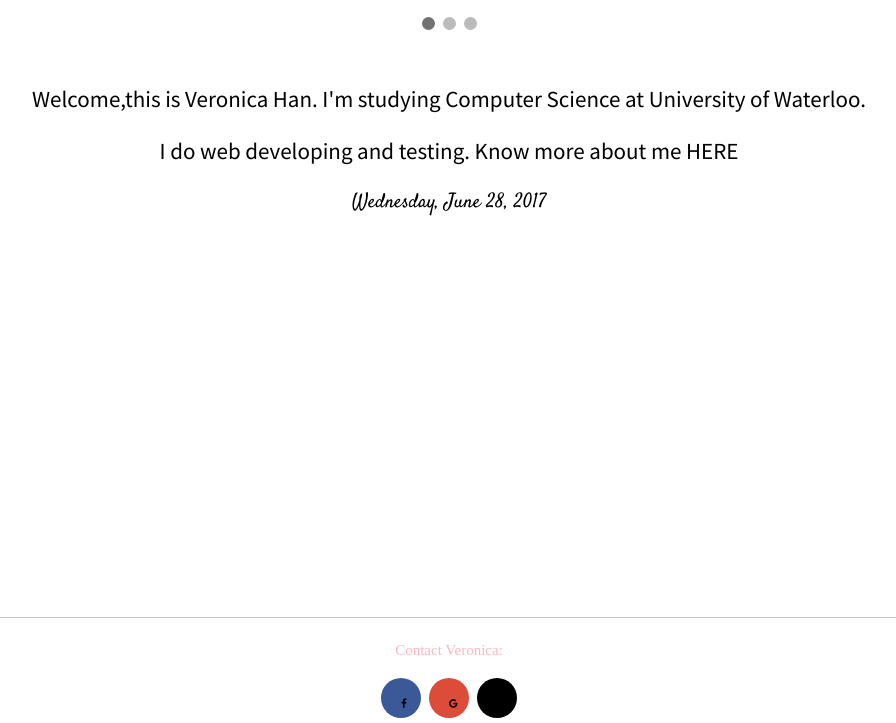
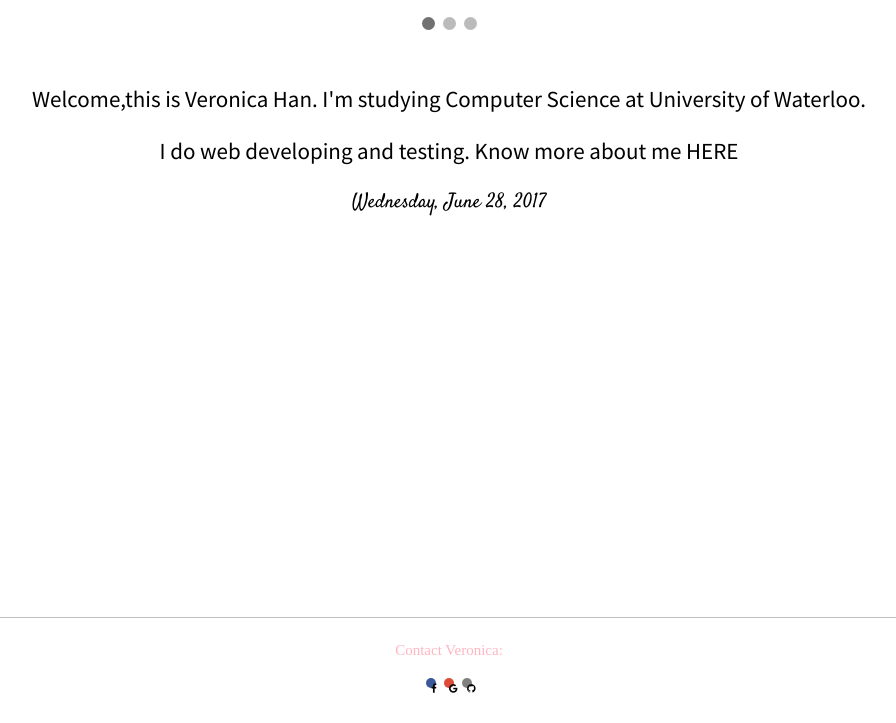
Before and after one commit to topveronicaa/topveronicaa.github.io, a Jekyll site: the page built from index.html, in a window 1280 px wide. Shown: the part 618-1341 px from the top of the page, without its empty margins (191-1087 px from the left). Built offline with Jekyll 4.4.1, drawn with Linux system fonts in a browser that asks for light colours; some web fonts are replaced; after the commit the page ends 1314 px from its top, so only the background shows below that.

Commit message:
Update footer.html

```diff
--- a/_includes/footer.html
+++ b/_includes/footer.html
@@ -19,10 +19,10 @@ line-height: 1em;
 }
 
   .fa {
-  padding: 20px;
+  padding: 5px;
   font-size: 10px;
-  width: 15px;
-    height: 15px;
+  width: 8px;
+    height: 8px;
   text-align: center;
   text-decoration: none;
   margin: 5px 2px;
@@ -45,7 +45,7 @@ line-height: 1em;
 }
 
   .fa-github {
-    background: black;
+    background: grey;
     color: white;
   }
 
```
